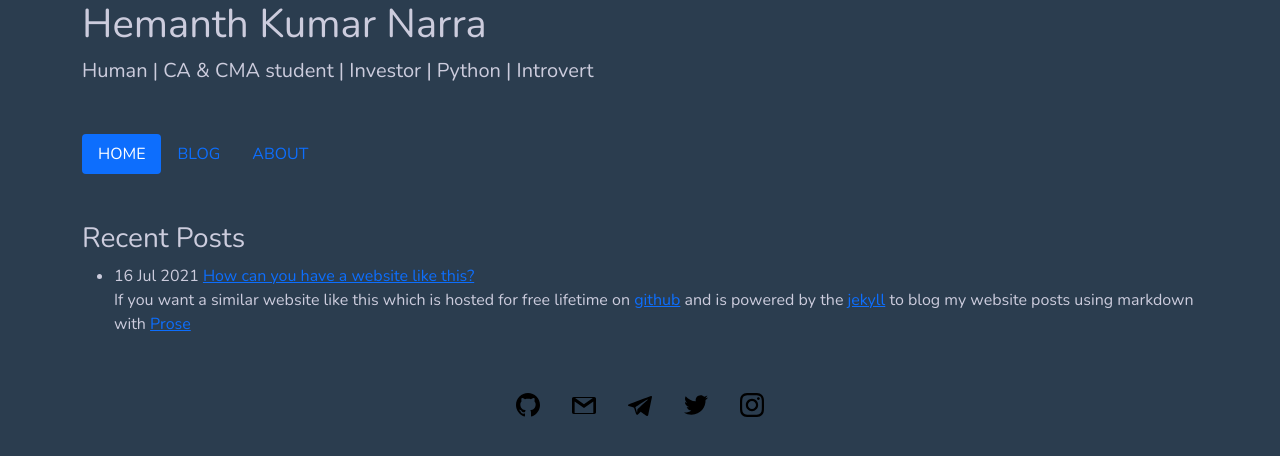
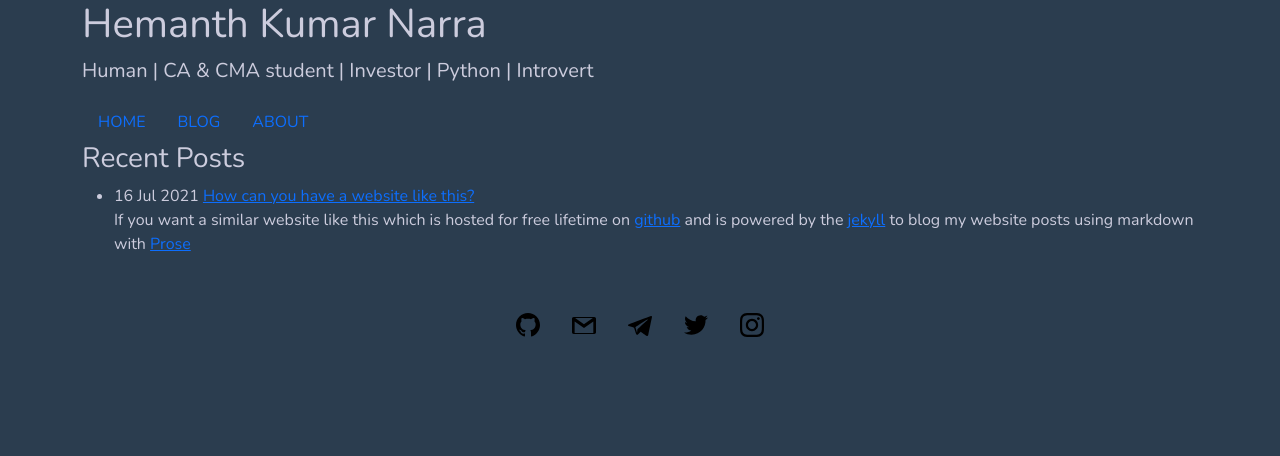
Before and after one commit to hemanthnarra/hemanthnarra.github.io, a Jekyll site: the page built from index.html, in a window 1280 px wide. Shown: the top 456 px of the page. Built offline with Jekyll 4.4.1, drawn with Linux system fonts in a browser that asks for light colours.

Commit message:
Update navigation.html

```diff
--- a/_includes/navigation.html
+++ b/_includes/navigation.html
@@ -1,14 +1,14 @@
 <div class="container">
       <nav>
-        <ul class="nav nav-pills my-5">
+       <ul class="nav">
   <li class="nav-item">
-            <a class="nav-link active" aria-current="page" href="/">HOME</a>
+    <a class="nav-link" href="/">HOME</a>
   </li>
   <li class="nav-item">
-            <a class="nav-link" href="/about">BLOG</a>
+    <a class="nav-link" href="#">BLOG</a>
   </li>
   <li class="nav-item">
-            <a class="nav-link" href="#">ABOUT</a>
+    <a class="nav-link" href="/about">ABOUT</a>
   </li>
 </ul>
       </nav>
```
Lines whose indentation alone changed are shown as unchanged.
